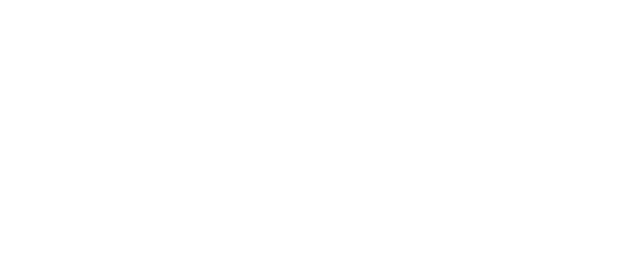
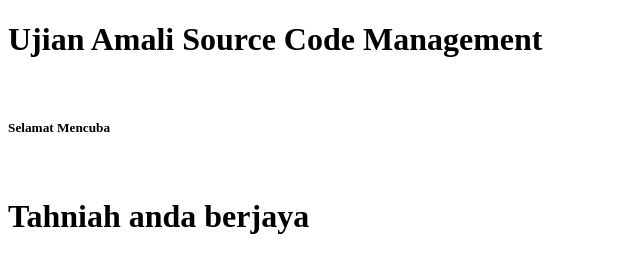
Before and after one commit to NurulNajwa03/ujianscm, a plain HTML site: page index.html in a window 1280 px wide. Shown: the whole page, without its empty margins (0-640 px from the left). Drawn offline with Linux system fonts and the light colour scheme.

Commit message:
edit file index.html

```diff
--- a/index.html
+++ b/index.html
@@ -7,6 +7,8 @@
     <title>Document</title>
 </head>
 <body>
-
+    <h1>Ujian Amali Source Code Management</h1><br>
+    <h5>Selamat Mencuba</h5><br>
+    <h1>Tahniah anda berjaya</h1>
 </body>
 </html>
```
